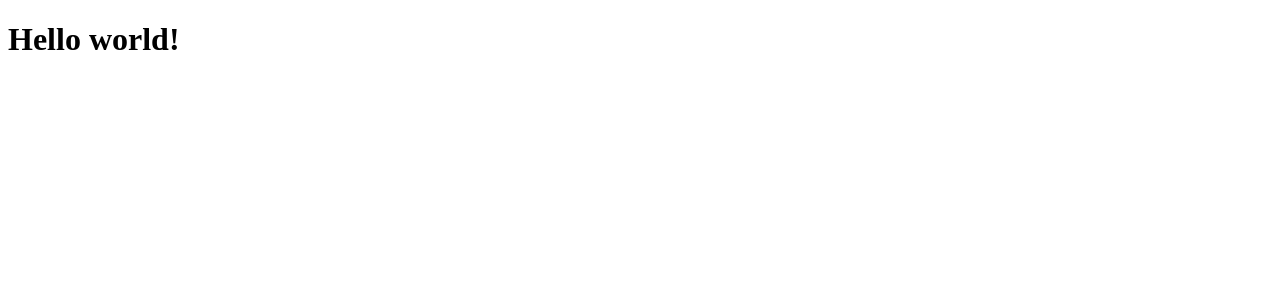
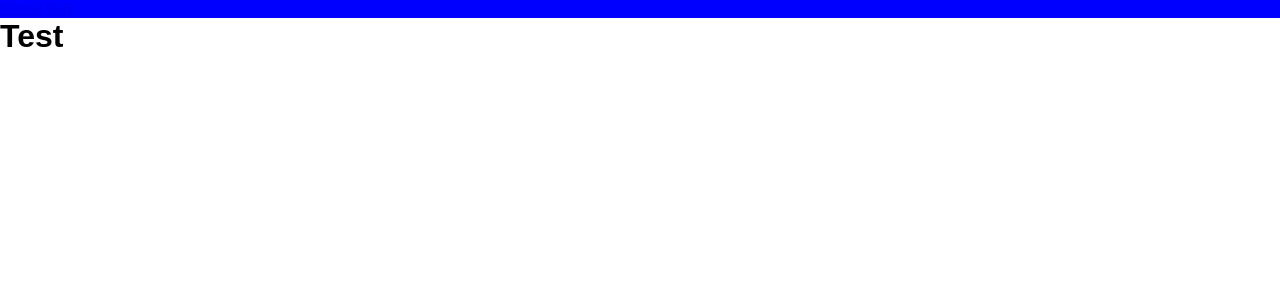
Before and after one commit to leticiabarbosasilva94/BASE-REACT, a React (Create React App) app: page /test in a window 1280 px wide. Shown: the top 300 px of the page. Built offline with nearby package versions, Linux system fonts and the light colour scheme; the HTML template or start-up script is replaced by a standard one.

Commit message:
Added styled components

```diff
--- a/package.json
+++ b/package.json
@@ -5,7 +5,9 @@
   "dependencies": {
     "react": "^16.12.0",
     "react-dom": "^16.12.0",
-    "react-scripts": "3.2.0"
+    "react-router-dom": "^5.1.2",
+    "react-scripts": "3.2.0",
+    "styled-components": "^4.4.1"
   },
   "scripts": {
     "start": "react-scripts start",
--- a/src/App.js
+++ b/src/App.js
@@ -1,7 +1,19 @@
 import React from 'react';
+import { BrowserRouter } from 'react-router-dom';
+
+import Routes from './routes';
+import Header from './components/Header';
+
+import GlobalStyles from './styles/GlobalStyles';
 
 function App() {
-  return <h1>Hello world!</h1>;
+  return (
+    <BrowserRouter>
+      <Header />
+      <Routes />
+      <GlobalStyles />
+    </BrowserRouter>
+  );
 }
 
 export default App;
--- /dev/null
+++ b/src/components/Header/index.js
@@ -0,0 +1,13 @@
+import React from 'react';
+import { Link } from 'react-router-dom';
+
+import { Nav } from './styled';
+
+export default function Header() {
+  return (
+    <Nav>
+      <Link to="/">Home</Link>
+      <Link to="/test">Test</Link>
+    </Nav>
+  );
+}
--- /dev/null
+++ b/src/components/Header/styled.js
@@ -0,0 +1,5 @@
+import styled from 'styled-components';
+
+export const Nav = styled.nav`
+  background: ${props => (props.error ? 'red' : 'blue')};
+`;
--- /dev/null
+++ b/src/pages/Main/index.js
@@ -0,0 +1,5 @@
+import React from 'react';
+
+export default function Main() {
+  return <h1>Main</h1>;
+}
--- /dev/null
+++ b/src/pages/Test/index.js
@@ -0,0 +1,5 @@
+import React from 'react';
+
+export default function Main() {
+  return <h1>Test</h1>;
+}
--- /dev/null
+++ b/src/routes/index.js
@@ -0,0 +1,13 @@
+import React from 'react';
+import { Switch, Route } from 'react-router-dom';
+import Main from '../pages/Main';
+import Test from '../pages/Test';
+
+export default function Routes() {
+  return (
+    <Switch>
+      <Route exact path="/" component={Main} />
+      <Route path="/test" component={Test} />
+    </Switch>
+  );
+}
--- /dev/null
+++ b/src/styles/GlobalStyles.js
@@ -0,0 +1,18 @@
+import { createGlobalStyle } from 'styled-components';
+
+export default createGlobalStyle`
+  * {
+    margin: 0;
+    padding: 0;
+    outline: none;
+    box-sizing: border-box;
+  }
+
+  body {
+    font-family: sans-serif;
+  }
+
+  html, body, #root {
+    min-height: 100%;
+  }
+`;
```
Also changed, not shown: 1 other file (tests, documents, lock files or other folders).
